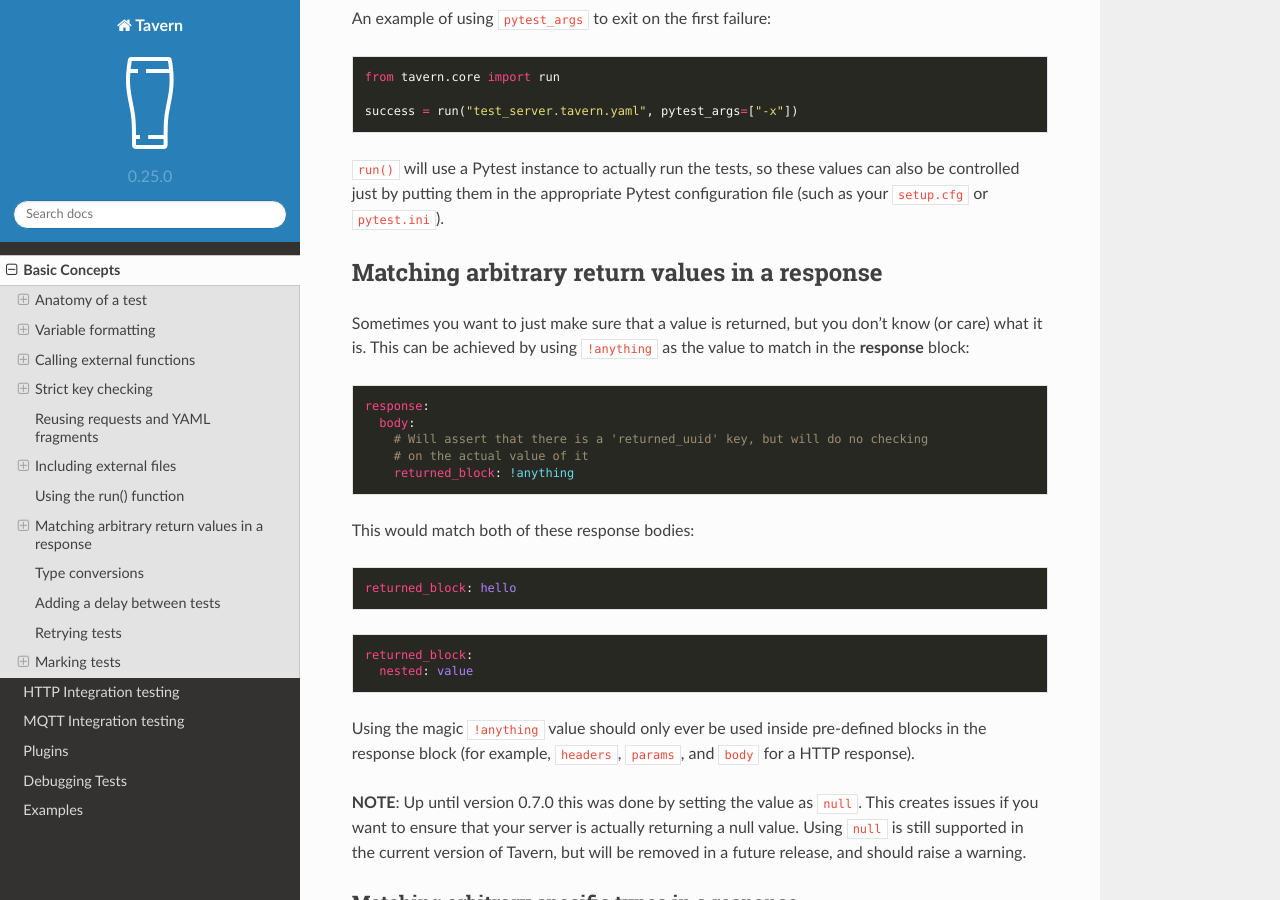
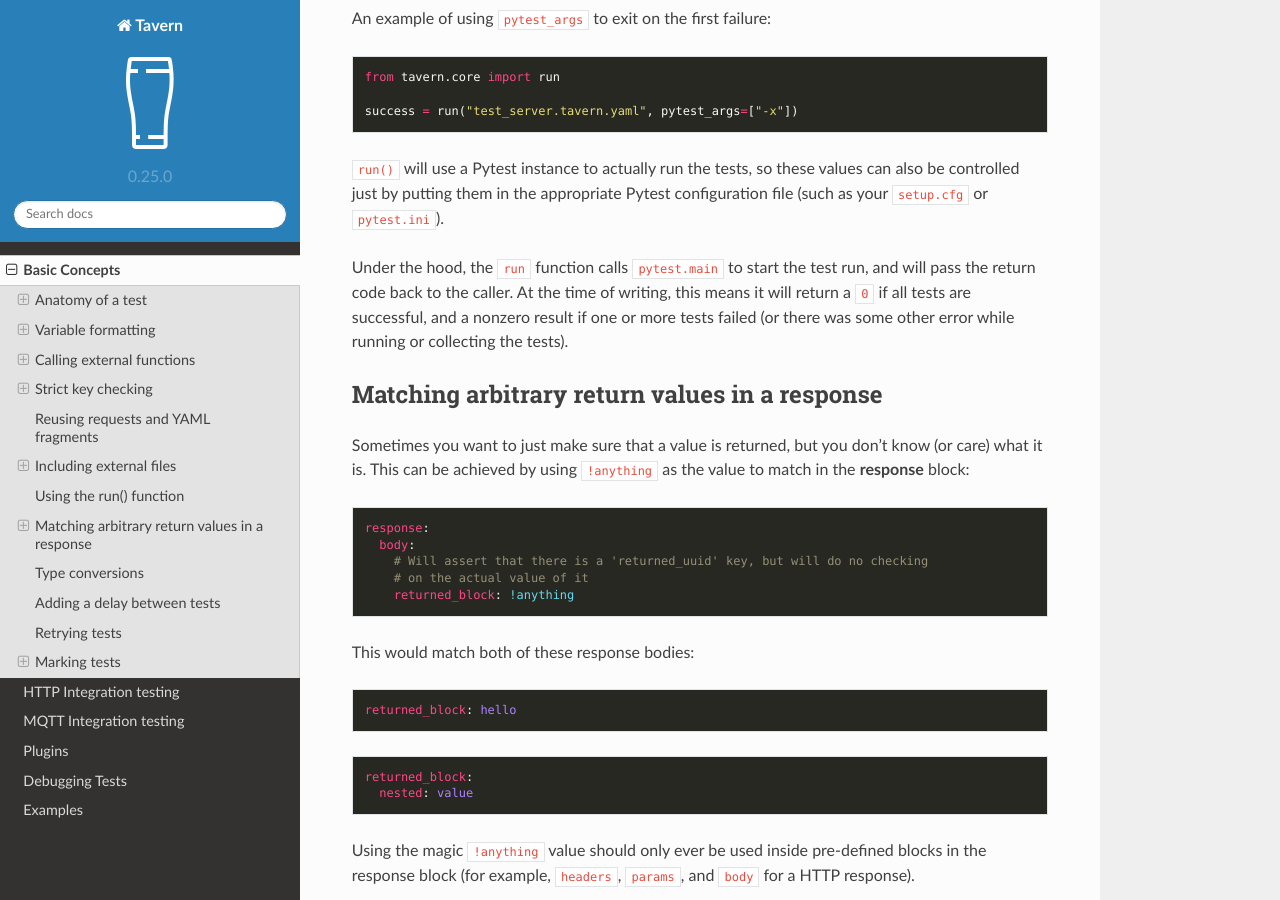
Before and after one commit to taverntesting/tavern, a Sphinx documentation site: the page built from docs/source/basics.md, in a window 1280 px wide and 900 px high, scrolled down 20451 px. Built offline with Sphinx 7.4.7 and the Read the Docs theme 2.0.0, drawn with Linux system fonts in a browser that asks for light colours; formulas are drawn with MathJax 3.

Commit message:
Add documentation on return code of run function

```diff
--- a/docs/source/basics.md
+++ b/docs/source/basics.md
@@ -1117,6 +1117,12 @@ success = run("test_server.tavern.yaml", pytest_args=["-x"])
 can also be controlled just by putting them in the appropriate Pytest
 configuration file (such as your `setup.cfg` or `pytest.ini`).
 
+Under the hood, the `run` function calls `pytest.main` to start the test
+run, and will pass the return code back to the caller. At the time of
+writing, this means it will return a `0` if all tests are successful,
+and a nonzero result if one or more tests failed (or there was some
+other error while running or collecting the tests).
+
 ## Matching arbitrary return values in a response
 
 Sometimes you want to just make sure that a value is returned, but you don't
```
